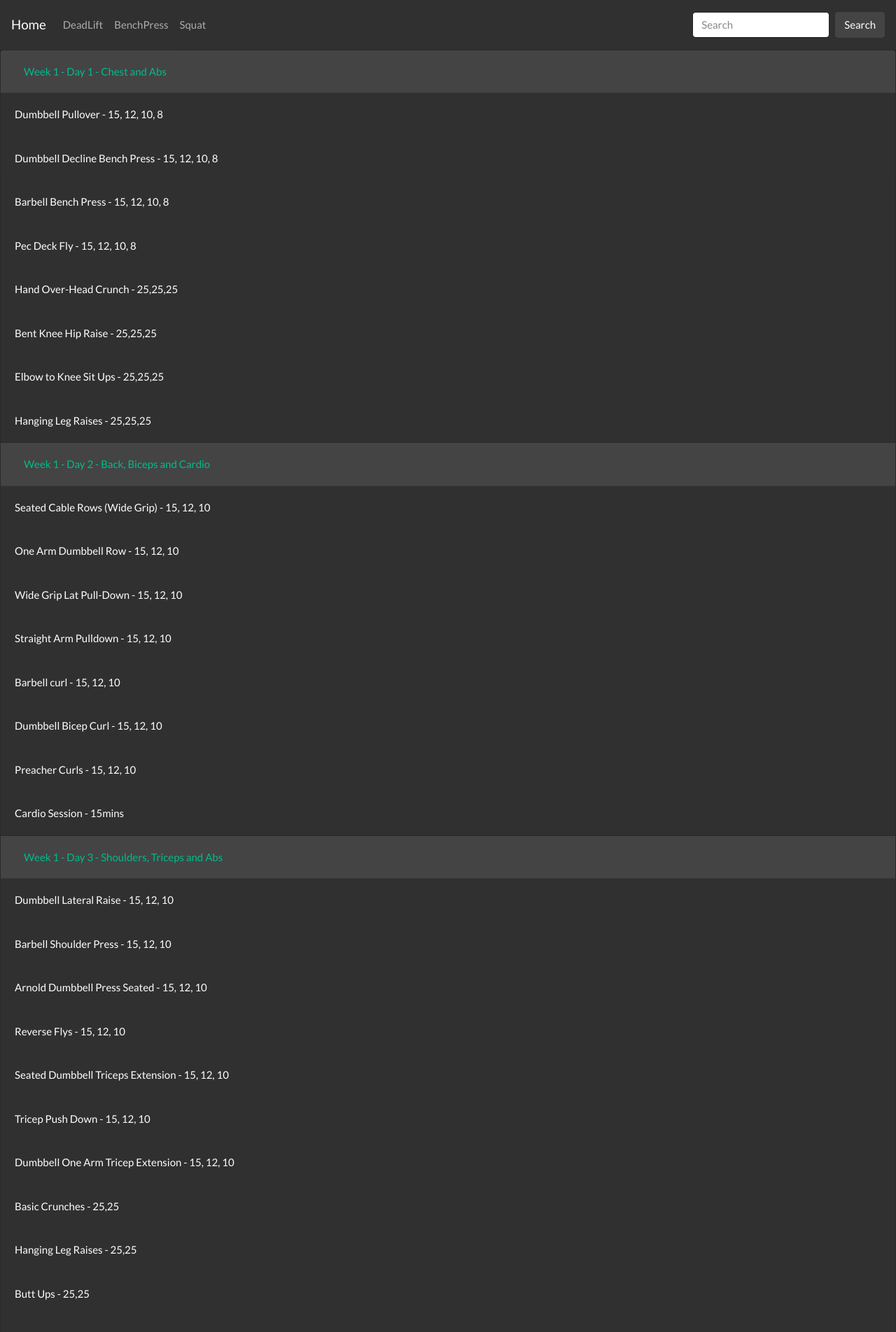
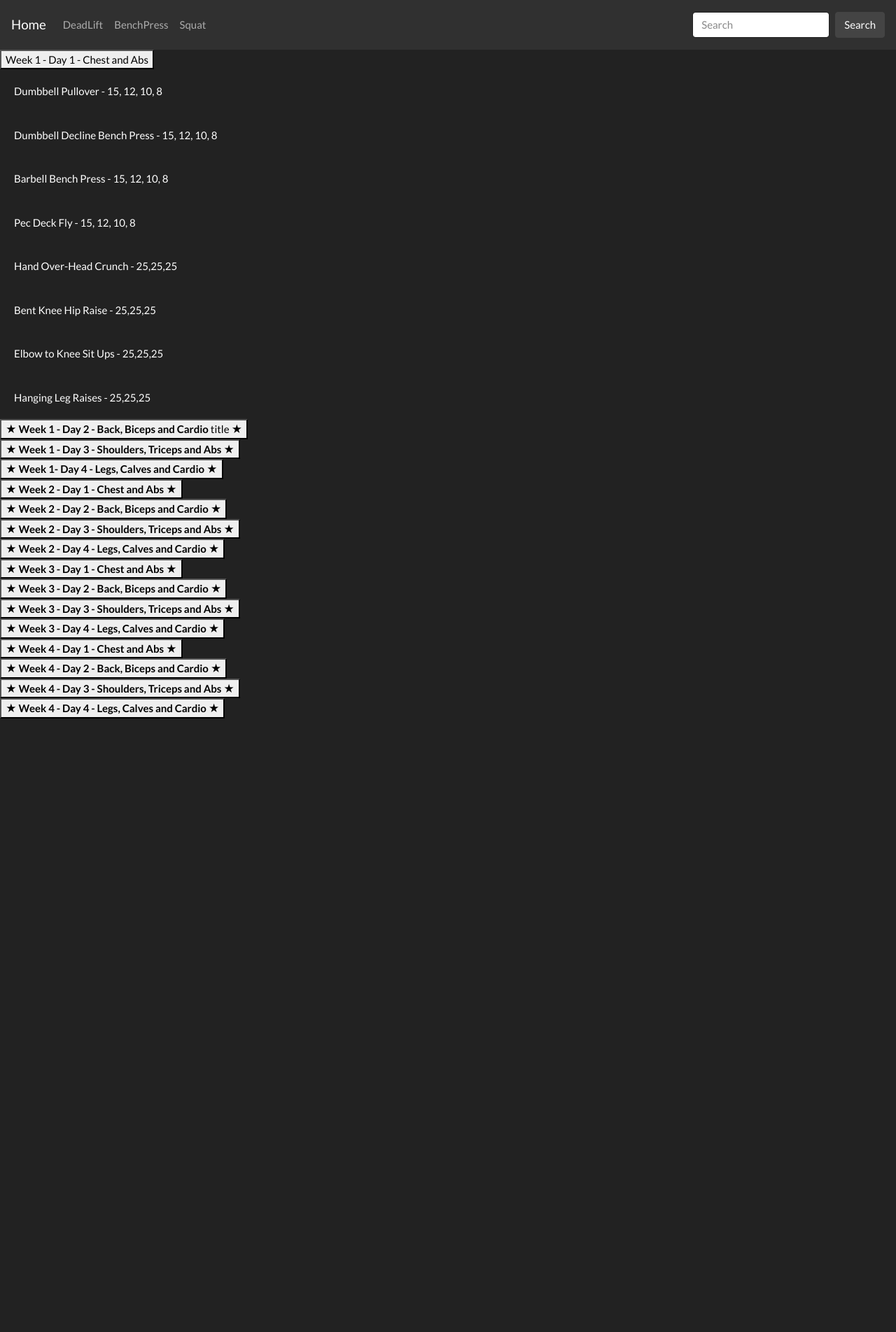
Before and after one commit to bhargavjulaganti/LearningAngular, an Angular app in the folder my-app/: page /squats in a window 1280 px wide. Shown: the top 1904 px of the page at 70% size. After the commit the page ends 1027 px from the top, so only its background shows below. Built offline with nearby package versions, Linux system fonts and the light colour scheme.

Commit message:
Added Collapsable workout plan

```diff
--- a/my-app/src/app/benchpress/benchpress.component.ts
+++ b/my-app/src/app/benchpress/benchpress.component.ts
@@ -1,7 +1,7 @@
 import { Component, OnInit } from '@angular/core';
 
 @Component({
-  selector: 'app-benchpress',
+  selector: 'app-benchpress,ngbd-collapse-basic',
   templateUrl: './benchpress.component.html',
   styleUrls: ['./benchpress.component.css']
 })
@@ -12,4 +12,6 @@ export class BenchpressComponent implements OnInit {
   ngOnInit() {
   }
 
+  public isCollapsed = false;
+
 }
--- a/my-app/src/app/squat/squat.component.css
+++ b/my-app/src/app/squat/squat.component.css
@@ -0,0 +1,4 @@
+.accordion-section-content {
+    padding:15px;
+    display:none;
+}
--- a/my-app/src/app/squat/squat.component.html
+++ b/my-app/src/app/squat/squat.component.html
@@ -1,15 +1,6 @@
-<div class="accordion" id="accordionExample">
-
-  <div class="card">
-    <div class="card-header" id="headingOne">
-      <h2 class="mb-0">
-        <button class="btn btn-link btn-block text-left" type="button" data-toggle="collapse" data-target="#collapseOne" aria-expanded="true" aria-controls="collapseOne">
-          Week 1 - Day 1 - Chest and Abs
-        </button>
-      </h2>
-    </div>
-
-    <div id="collapseOne" class="collapse show" aria-labelledby="headingOne" data-parent="#accordionExample">
+<ngb-accordion #acc="ngbAccordion" activeIds="ngb-panel-0">
+  <ngb-panel title="Week 1 - Day 1 - Chest and Abs">
+    <ng-template ngbPanelContent>
       <div class="card-body"> Dumbbell Pullover - 15, 12, 10, 8</div>
       <div class="card-body"> Dumbbell Decline Bench Press - 15, 12, 10, 8</div>
       <div class="card-body"> Barbell Bench Press - 15, 12, 10, 8</div>
@@ -18,18 +9,14 @@
       <div class="card-body"> Bent Knee Hip Raise - 25,25,25</div>
       <div class="card-body"> Elbow to Knee Sit Ups - 25,25,25</div>
       <div class="card-body"> Hanging Leg Raises - 25,25,25</div>
-    </div>
-  </div>
+    </ng-template>
+  </ngb-panel>
 
-  <div class="card">
-    <div class="card-header" id="headingTwo">
-      <h2 class="mb-0">
-        <button class="btn btn-link btn-block text-left collapsed" type="button" data-toggle="collapse" data-target="#collapseTwo" aria-expanded="true" aria-controls="collapseTwo">
-          Week 1 - Day 2 - Back, Biceps and Cardio
-        </button>
-      </h2>
-    </div>
-    <div id="collapseTwo" class="collapse show" aria-labelledby="headingTwo" data-parent="#accordionExample">
+  <ngb-panel>
+    <ng-template ngbPanelTitle>
+      <span>&#9733; <b>Week 1 - Day 2 - Back, Biceps and Cardio</b> title &#9733;</span>
+    </ng-template>
+    <ng-template ngbPanelContent>
       <div class="card-body"> Seated Cable Rows (Wide Grip) - 15, 12, 10</div>
       <div class="card-body"> One Arm Dumbbell Row - 15, 12, 10</div>
       <div class="card-body"> Wide Grip Lat Pull-Down - 15, 12, 10</div>
@@ -38,42 +25,33 @@
       <div class="card-body"> Dumbbell Bicep Curl - 15, 12, 10</div>
       <div class="card-body"> Preacher Curls - 15, 12, 10</div>
       <div class="card-body"> Cardio Session - 15mins</div>
-    </div>
-  </div>
+    </ng-template>
+  </ngb-panel>
 
-  <div class="card">
-    <div class="card-header" id="headingThree">
-      <h2 class="mb-0">
-        <button class="btn btn-link btn-block text-left collapsed" type="button" data-toggle="collapse" data-target="#collapseThree" aria-expanded="true" aria-controls="collapseThree">
-          Week 1 - Day 3 - Shoulders, Triceps and Abs
-        </button>
-      </h2>
-    </div>
-    <div id="collapseThree" class="collapse show" aria-labelledby="headingThree" data-parent="#accordionExample">
+  <ngb-panel>
+    <ng-template ngbPanelTitle>
+      <span>&#9733; <b>Week 1 - Day 3 - Shoulders, Triceps and Abs</b> &#9733;</span>
+    </ng-template>
+    <ng-template ngbPanelContent>
       <div class="card-body"> Dumbbell Lateral Raise - 15, 12, 10</div>
       <div class="card-body"> Barbell Shoulder Press - 15, 12, 10</div>
       <div class="card-body"> Arnold Dumbbell Press Seated - 15, 12, 10</div>
       <div class="card-body"> Reverse Flys - 15, 12, 10</div>
       <div class="card-body"> Seated Dumbbell Triceps Extension - 15, 12, 10</div>
       <div class="card-body"> Tricep Push Down - 15, 12, 10</div>
-      <div class="card-body"> Dumbbell One Arm Tricep Extension  - 15, 12, 10</div>
+      <div class="card-body"> Dumbbell One Arm Tricep Extension - 15, 12, 10</div>
       <div class="card-body"> Basic Crunches - 25,25</div>
       <div class="card-body"> Hanging Leg Raises - 25,25</div>
       <div class="card-body"> Butt Ups - 25,25</div>
-      <div class="card-body"> Dumbbell Shrug  - 15,15,15</div>
-    </div>
-  </div>
+      <div class="card-body"> Dumbbell Shrug - 15,15,15</div>
+    </ng-template>
+  </ngb-panel>
 
-
-  <div class="card">
-    <div class="card-header" id="headingFour">
-      <h2 class="mb-0">
-        <button class="btn btn-link btn-block text-left collapsed" type="button" data-toggle="collapse" data-target="#collapseFour" aria-expanded="true" aria-controls="collapseThree">
-          Week 1- Day 4 - Legs, Calves and Cardio
-        </button>
-      </h2>
-    </div>
-    <div id="collapseFour" class="collapse show" aria-labelledby="headingFour" data-parent="#accordionExample">
+  <ngb-panel>
+    <ng-template ngbPanelTitle>
+      <span>&#9733; <b>Week 1- Day 4 - Legs, Calves and Cardio</b> &#9733;</span>
+    </ng-template>
+    <ng-template ngbPanelContent>
       <div class="card-body"> Barbell Squats - 15, 12, 10</div>
       <div class="card-body"> Dumbbell Squats - 15, 12, 10</div>
       <div class="card-body"> Leg Press - 15, 12, 10</div>
@@ -84,21 +62,14 @@
       <div class="card-body"> Standing Dumbbell Calf Raise - 15, 12, 10</div>
       <div class="card-body"> Calf Press (Leg Press Machine)- 15, 12, 10</div>
       <div class="card-body"> Cardio Session - 15mins - 15, 12, 10</div>
-    </div>
-  </div>
+    </ng-template>
+  </ngb-panel>
 
-
-
-  <div class="card">
-    <div class="card-header" id="headingOne">
-      <h2 class="mb-0">
-        <button class="btn btn-link btn-block text-left" type="button" data-toggle="collapse" data-target="#collapseOne" aria-expanded="true" aria-controls="collapseOne">
-          Week 2 - Day 1 - Chest and Abs
-        </button>
-      </h2>
-    </div>
-
-    <div id="collapseOne" class="collapse show" aria-labelledby="headingOne" data-parent="#accordionExample">
+  <ngb-panel>
+    <ng-template ngbPanelTitle>
+      <span>&#9733; <b>Week 2 - Day 1 - Chest and Abs</b> &#9733;</span>
+    </ng-template>
+    <ng-template ngbPanelContent>
       <div class="card-body"> Dumbbell Decline Bench Press - 15, 12, 10, 8</div>
       <div class="card-body"> Dumbbell Incline Bench Press - 15, 12, 10, 8</div>
       <div class="card-body"> Dumbbell Bench Press - 15, 12, 10, 8</div>
@@ -108,18 +79,14 @@
       <div class="card-body"> Basic Crunches - 25,25,25</div>
       <div class="card-body"> Hand Over-Head Crunch - 25,25,25</div>
       <div class="card-body"> Elbow to Knee Sit Ups - 25,25,25</div>
-    </div>
-  </div>
+    </ng-template>
+  </ngb-panel>
 
-  <div class="card">
-    <div class="card-header" id="headingTwo">
-      <h2 class="mb-0">
-        <button class="btn btn-link btn-block text-left collapsed" type="button" data-toggle="collapse" data-target="#collapseTwo" aria-expanded="true" aria-controls="collapseTwo">
-          Week 2 - Day 2 - Back, Biceps and Cardio
-        </button>
-      </h2>
-    </div>
-    <div id="collapseTwo" class="collapse show" aria-labelledby="headingTwo" data-parent="#accordionExample">
+  <ngb-panel>
+    <ng-template ngbPanelTitle>
+      <span>&#9733; <b>Week 2 - Day 2 - Back, Biceps and Cardio</b> &#9733;</span>
+    </ng-template>
+    <ng-template ngbPanelContent>
       <div class="card-body"> Close Grip Front Lat Pulldown - 15, 12, 10</div>
       <div class="card-body"> V-Bar Pulldown - 15, 12, 10</div>
       <div class="card-body"> Barbell Deadlift - 15, 12, 10</div>
@@ -128,18 +95,14 @@
       <div class="card-body"> Close Grip EZ Bar Curl - 15, 12, 10</div>
       <div class="card-body"> Barbell curl - 15, 12, 10</div>
       <div class="card-body"> Cardio Session - 15mins</div>
-    </div>
-  </div>
+    </ng-template>
+  </ngb-panel>
 
-  <div class="card">
-    <div class="card-header" id="headingThree">
-      <h2 class="mb-0">
-        <button class="btn btn-link btn-block text-left collapsed" type="button" data-toggle="collapse" data-target="#collapseThree" aria-expanded="true" aria-controls="collapseThree">
-          Week 2 - Day 3 - Shoulders, Triceps and Abs
-        </button>
-      </h2>
-    </div>
-    <div id="collapseThree" class="collapse show" aria-labelledby="headingThree" data-parent="#accordionExample">
+  <ngb-panel>
+    <ng-template ngbPanelTitle>
+      <span>&#9733; <b>Week 2 - Day 3 - Shoulders, Triceps and Abs</b> &#9733;</span>
+    </ng-template>
+    <ng-template ngbPanelContent>
       <div class="card-body"> Front Delt Raise - 15, 12, 10</div>
       <div class="card-body"> Dumbbell Lateral Raise - 15, 12, 10</div>
       <div class="card-body"> Arnold Dumbbell Press Seated - 15, 12, 10</div>
@@ -152,18 +115,14 @@
       <div class="card-body"> Butt Ups - 25,25</div>
       <div class="card-body"> Bent Knee Hip Raise - 25,25</div>
       <div class="card-body"> Dumbbell Shrug  - 15,15,15</div>
-    </div>
-  </div>
+    </ng-template>
+  </ngb-panel>
 
-  <div class="card">
-    <div class="card-header" id="headingFour">
-      <h2 class="mb-0">
-        <button class="btn btn-link btn-block text-left collapsed" type="button" data-toggle="collapse" data-target="#collapseFour" aria-expanded="true" aria-controls="collapseThree">
-          Week 2 - Day 4 - Legs, Calves and Cardio
-        </button>
-      </h2>
-    </div>
-    <div id="collapseFour" class="collapse show" aria-labelledby="headingFour" data-parent="#accordionExample">
+  <ngb-panel>
+    <ng-template ngbPanelTitle>
+      <span>&#9733; <b>Week 2 - Day 4 - Legs, Calves and Cardio</b> &#9733;</span>
+    </ng-template>
+    <ng-template ngbPanelContent>
       <div class="card-body"> Barbell Squats - 15, 12, 10</div>
       <div class="card-body"> Dumbbell Squats - 15, 12, 10</div>
       <div class="card-body"> Leg Press - 15, 12, 10</div>
@@ -174,20 +133,14 @@
       <div class="card-body"> Standing Dumbbell Calf Raise - 15, 12, 10</div>
       <div class="card-body"> Standing Calf Raise- 15, 12, 10</div>
       <div class="card-body"> Cardio Session - 15mins - 15, 12, 10</div>
-    </div>
-  </div>
+    </ng-template>
+  </ngb-panel>
 
-
-  <div class="card">
-    <div class="card-header" id="headingOne">
-      <h2 class="mb-0">
-        <button class="btn btn-link btn-block text-left" type="button" data-toggle="collapse" data-target="#collapseOne" aria-expanded="true" aria-controls="collapseOne">
-          Week 3 - Day 1 - Chest and Abs
-        </button>
-      </h2>
-    </div>
-
-    <div id="collapseOne" class="collapse show" aria-labelledby="headingOne" data-parent="#accordionExample">
+  <ngb-panel>
+    <ng-template ngbPanelTitle>
+      <span>&#9733; <b>Week 3 - Day 1 - Chest and Abs</b> &#9733;</span>
+    </ng-template>
+    <ng-template ngbPanelContent>
       <div class="card-body"> Barbell Bench Press - 15, 12, 10, 8</div>
       <div class="card-body"> Dumbbell Incline Bench Press - 15, 12, 10, 8</div>
       <div class="card-body"> Dumbbell Bench Press - 15, 12, 10, 8</div>
@@ -196,18 +149,16 @@
       <div class="card-body"> Butt Ups - 25,25,25</div>
       <div class="card-body"> Hand Over-Head Crunch - 25,25,25</div>
       <div class="card-body"> Elbow to Knee Sit Ups - 25,25,25</div>
-    </div>
-  </div>
+    </ng-template>
+  </ngb-panel>
 
-  <div class="card">
-    <div class="card-header" id="headingTwo">
-      <h2 class="mb-0">
-        <button class="btn btn-link btn-block text-left collapsed" type="button" data-toggle="collapse" data-target="#collapseTwo" aria-expanded="true" aria-controls="collapseTwo">
-          Week 3 - Day 2 - Back, Biceps and Cardio
-        </button>
-      </h2>
-    </div>
-    <div id="collapseTwo" class="collapse show" aria-labelledby="headingTwo" data-parent="#accordionExample">
+
+
+  <ngb-panel>
+    <ng-template ngbPanelTitle>
+      <span>&#9733; <b>Week 3 - Day 2 - Back, Biceps and Cardio</b> &#9733;</span>
+    </ng-template>
+    <ng-template ngbPanelContent>
       <div class="card-body"> One Arm Dumbbell Row - 15, 12, 10</div>
       <div class="card-body"> V-Bar Pulldown - 15, 12, 10</div>
       <div class="card-body"> Close Grip Front Lat Pulldown - 15, 12, 10</div>
@@ -216,18 +167,14 @@
       <div class="card-body"> Close Grip EZ Bar Curl - 15, 12, 10</div>
       <div class="card-body"> Barbell curl - 15, 12, 10</div>
       <div class="card-body"> Cardio Session - 15mins</div>
-    </div>
-  </div>
+    </ng-template>
+  </ngb-panel>
 
-  <div class="card">
-    <div class="card-header" id="headingThree">
-      <h2 class="mb-0">
-        <button class="btn btn-link btn-block text-left collapsed" type="button" data-toggle="collapse" data-target="#collapseThree" aria-expanded="true" aria-controls="collapseThree">
-          Week 3 - Day 3 - Shoulders, Triceps and Abs
-        </button>
-      </h2>
-    </div>
-    <div id="collapseThree" class="collapse show" aria-labelledby="headingThree" data-parent="#accordionExample">
+  <ngb-panel>
+    <ng-template ngbPanelTitle>
+      <span>&#9733; <b>Week 3 - Day 3 - Shoulders, Triceps and Abs</b> &#9733;</span>
+    </ng-template>
+    <ng-template ngbPanelContent>
       <div class="card-body"> Machine Shoulder Press - 15, 12, 10</div>
       <div class="card-body"> Machine Reverse Fly - 15, 12, 10</div>
       <div class="card-body"> Arnold Dumbbell Press Seated - 15, 12, 10</div>
@@ -242,18 +189,14 @@
       <div class="card-body"> Hanging Leg Raises - 25,25</div>
       <div class="card-body"> Dumbbell Shrug  - 15,15,15</div>
       <div class="card-body"> Dumbbell Shrug  - 15,15,15</div>
-    </div>
-  </div>
+    </ng-template>
+  </ngb-panel>
 
-  <div class="card">
-    <div class="card-header" id="headingFour">
-      <h2 class="mb-0">
-        <button class="btn btn-link btn-block text-left collapsed" type="button" data-toggle="collapse" data-target="#collapseFour" aria-expanded="true" aria-controls="collapseThree">
-          Week 3 - Day 4 - Legs, Calves and Cardio
-        </button>
-      </h2>
-    </div>
-    <div id="collapseFour" class="collapse show" aria-labelledby="headingFour" data-parent="#accordionExample">
+  <ngb-panel>
+    <ng-template ngbPanelTitle>
+      <span>&#9733; <b>Week 3 - Day 4 - Legs, Calves and Cardio</b> &#9733;</span>
+    </ng-template>
+    <ng-template ngbPanelContent>
       <div class="card-body"> Leg Extension - 15, 12, 10</div>
       <div class="card-body"> Dumbbell Squats - 15, 12, 10</div>
       <div class="card-body"> Barbell Squats - 15, 12, 10</div>
@@ -264,19 +207,14 @@
       <div class="card-body"> Standing Dumbbell Calf Raise - 15, 12, 10</div>
       <div class="card-body"> Standing Calf Raise- 15, 12, 10</div>
       <div class="card-body"> Cardio Session - 15mins - 15, 12, 10</div>
-    </div>
-  </div>
+    </ng-template>
+  </ngb-panel>
 
-  <div class="card">
-    <div class="card-header" id="headingOne">
-      <h2 class="mb-0">
-        <button class="btn btn-link btn-block text-left" type="button" data-toggle="collapse" data-target="#collapseOne" aria-expanded="true" aria-controls="collapseOne">
-          Week 4 - Day 1 - Chest and Abs
-        </button>
-      </h2>
-    </div>
-
-    <div id="collapseOne" class="collapse show" aria-labelledby="headingOne" data-parent="#accordionExample">
+  <ngb-panel>
+    <ng-template ngbPanelTitle>
+      <span>&#9733; <b>Week 4 - Day 1 - Chest and Abs</b> &#9733;</span>
+    </ng-template>
+    <ng-template ngbPanelContent>
       <div class="card-body"> Barbell Bench Press - 15, 12, 10, 8</div>
       <div class="card-body"> Dumbbell Bench Press - 15, 12, 10, 8</div>
       <div class="card-body"> Dumbbell Incline Bench Press - 15, 12, 10, 8</div>
@@ -285,18 +223,14 @@
       <div class="card-body"> Bent Knee Hip Raise - 25,25,25</div>
       <div class="card-body"> Basic Crunches - 25,25,25</div>
       <div class="card-body"> Hanging Leg Raises - 25,25,25</div>
-    </div>
-  </div>
+    </ng-template>
+  </ngb-panel>
 
-  <div class="card">
-    <div class="card-header" id="headingTwo">
-      <h2 class="mb-0">
-        <button class="btn btn-link btn-block text-left collapsed" type="button" data-toggle="collapse" data-target="#collapseTwo" aria-expanded="true" aria-controls="collapseTwo">
-          Week 4 - Day 2 - Back, Biceps and Cardio
-        </button>
-      </h2>
-    </div>
-    <div id="collapseTwo" class="collapse show" aria-labelledby="headingTwo" data-parent="#accordionExample">
+  <ngb-panel>
+    <ng-template ngbPanelTitle>
+      <span>&#9733; <b>Week 4 - Day 2 - Back, Biceps and Cardio</b> &#9733;</span>
+    </ng-template>
+    <ng-template ngbPanelContent>
       <div class="card-body"> Chin Up - 15, 12, 10</div>
       <div class="card-body"> Seated Cable Rows (Narrow Grip) - 15, 12, 10</div>
       <div class="card-body"> Barbell Deadlift - 15, 12, 10</div>
@@ -305,18 +239,14 @@
       <div class="card-body"> Alternate Incline Dumbbell Curl - 15, 12, 10</div>
       <div class="card-body"> Preacher Curls - 15, 12, 10</div>
       <div class="card-body"> Cardio Session - 15mins</div>
-    </div>
-  </div>
+    </ng-template>
+  </ngb-panel>
 
-  <div class="card">
-    <div class="card-header" id="headingThree">
-      <h2 class="mb-0">
-        <button class="btn btn-link btn-block text-left collapsed" type="button" data-toggle="collapse" data-target="#collapseThree" aria-expanded="true" aria-controls="collapseThree">
-          Week 4 - Day 3 - Shoulders, Triceps and Abs
-        </button>
-      </h2>
-    </div>
-    <div id="collapseThree" class="collapse show" aria-labelledby="headingThree" data-parent="#accordionExample">
+  <ngb-panel>
+    <ng-template ngbPanelTitle>
+      <span>&#9733; <b>Week 4 - Day 3 - Shoulders, Triceps and Abs</b> &#9733;</span>
+    </ng-template>
+    <ng-template ngbPanelContent>
       <div class="card-body"> Front Delt Raise - 15, 12, 10</div>
       <div class="card-body"> Dumbbell Lateral Raise - 15, 12, 10</div>
       <div class="card-body"> Arnold Dumbbell Press Seated - 15, 12, 10</div>
@@ -328,18 +258,14 @@
       <div class="card-body"> Butt Ups - 25,25</div>
       <div class="card-body"> Barbell Shrugs (Behind Back) - 15,15,15</div>
       <div class="card-body"> Standing Dumbbell Upright Row (Close Grip) - 15,15,15</div>
-    </div>
-  </div>
+    </ng-template>
+  </ngb-panel>
 
-  <div class="card">
-    <div class="card-header" id="headingFour">
-      <h2 class="mb-0">
-        <button class="btn btn-link btn-block text-left collapsed" type="button" data-toggle="collapse" data-target="#collapseFour" aria-expanded="true" aria-controls="collapseThree">
-          Week 4 - Day 4 - Legs, Calves and Cardio
-        </button>
-      </h2>
-    </div>
-    <div id="collapseFour" class="collapse show" aria-labelledby="headingFour" data-parent="#accordionExample">
+  <ngb-panel>
+    <ng-template ngbPanelTitle>
+      <span>&#9733; <b>Week 4 - Day 4 - Legs, Calves and Cardio</b> &#9733;</span>
+    </ng-template>
+    <ng-template ngbPanelContent>
       <div class="card-body"> Barbell Squat - 15, 12, 10</div>
       <div class="card-body"> Leg Press - 15, 12, 10</div>
       <div class="card-body"> Leg Extension - 15, 12, 10</div>
@@ -349,6 +275,19 @@
       <div class="card-body"> Standing Dumbbell Calf Raise - 15,12</div>
       <div class="card-body"> Seated Calf Raise - 15,12</div>
       <div class="card-body"> Cardio Session - 15mins</div>
-    </div>
-  </div>
-</div>
+    </ng-template>
+  </ngb-panel>
+
+
+
+  <!-- <ngb-panel title="Disabled" [disabled]="true">
+    <ng-template ngbPanelContent>
+      Anim pariatur cliche reprehenderit, enim eiusmod high life accusamus terry richardson ad squid. 3 wolf moon officia
+      aute, non cupidatat skateboard dolor brunch. Food truck quinoa nesciunt laborum eiusmod. Brunch 3 wolf moon tempor,
+      sunt aliqua put a bird on it squid single-origin coffee nulla assumenda shoreditch et. Nihil anim keffiyeh helvetica,
+      craft beer labore wes anderson cred nesciunt sapiente ea proident. Ad vegan excepteur butcher vice lomo. Leggings
+      occaecat craft beer farm-to-table, raw denim aesthetic synth nesciunt you probably haven't heard of them accusamus
+      labore sustainable VHS.
+    </ng-template>
+  </ngb-panel> -->
+</ngb-accordion>
```
Also changed, not shown: my-app/src/app/benchpress/benchpress.component.html (+24 -3 lines).
